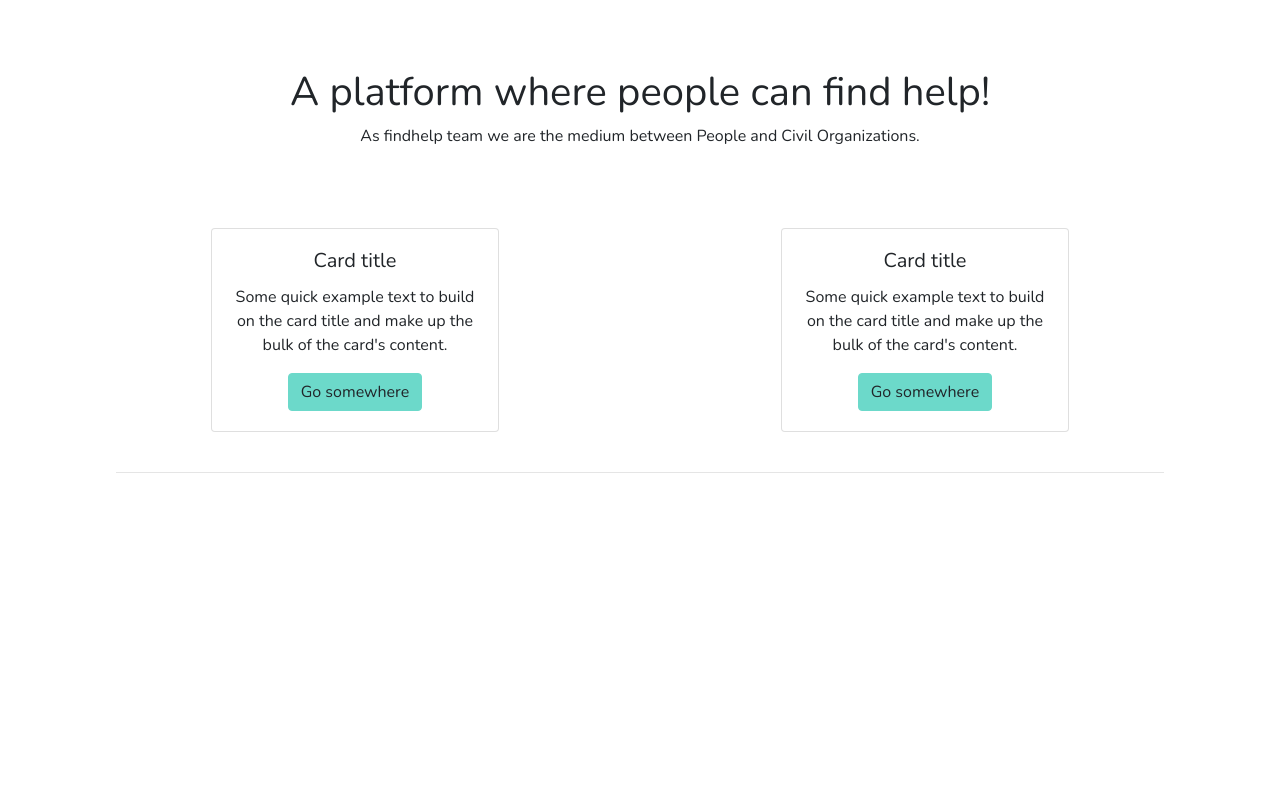
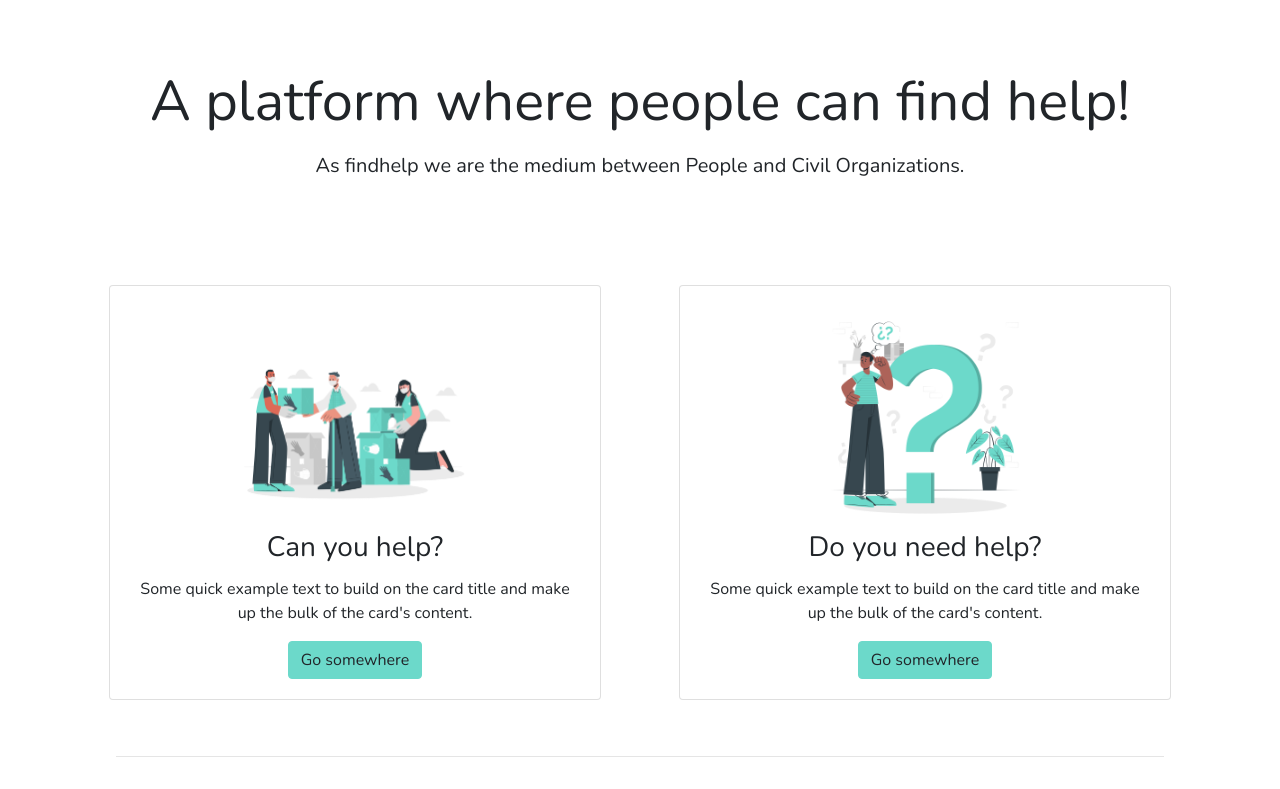
Before and after one commit to yusufhilmi/findhelp, a Django app: page / in a window 1280 px wide. Shown: the part 58-847 px from the top of the page. Before the commit the page ends 531 px from the top, so only its background shows below. Run offline with Django 3.2, Linux system fonts and the light colour scheme; some libraries are stand-ins or nearby versions.

Commit message:
landing page #2

```diff
--- a/findhelp/templates/pages/home.html
+++ b/findhelp/templates/pages/home.html
@@ -1,31 +1,32 @@
 {% extends "base.html" %}
 
-{% load i18n %}
+{% load i18n static %}
 
 
 {% block content %}
 
 
 <div class="row">
-    <div class="col m-3 p-5">
+    <div class="col mt-3 mb-3 p-5">
         <div class="text-center">
 
-            <h1 class="text-center">
+            <h1 class="text-center display-4">
                 A platform where people can find help!
             </h1>
-            <p>
-                As findhelp team we are the medium between People and Civil Organizations.
+            <p class="lead mt-3">
+                As findhelp we are the medium between People and Civil Organizations.
             </p>
         </div>
     </div>
 </div>
+
 <div class="row align-items-center">
     <div class="col-md-6 col-sm-12 align-self-center">
-        <div class="mb-2">
-
-            <div class="card text-center mx-auto" style="width: 18rem;">
+        <div class="m-4">
+            <div class="card text-center mx-auto">
                 <div class="card-body">
-                    <h5 class="card-title">Card title</h5>
+                    <img class="card-img w-50 mx-auto" src="{% static 'images/civil-org.png' %}" alt="Card image cap">
+                    <h3 class="card-title">Can you help?</h3>
                     <p class="card-text">Some quick example text to build on the card title and make up the bulk of the
                         card's content.</p>
                     <a href="#" class="btn btn-primary">Go somewhere</a>
@@ -34,11 +35,11 @@
         </div>
     </div>
     <div class="col-md-6 col-sm-12 align-self-center">
-        <div class="mb-2">
-
-            <div class="card text-center mx-auto" style="width: 18rem;">
+        <div class="m-4">
+            <div class="card text-center mx-auto">
                 <div class="card-body">
-                    <h5 class="card-title">Card title</h5>
+                    <img class="card-img w-50 mx-auto" src="{% static 'images/people.png' %}" alt="Card image cap">
+                    <h3 class="card-title">Do you need help?</h3>
                     <p class="card-text">Some quick example text to build on the card title and make up the bulk of the
                         card's content.</p>
                     <a href="#" class="btn btn-primary">Go somewhere</a>
```
Also changed, not shown: findhelp/static/images/civil-org.png (added), findhelp/static/images/people.png (added).
